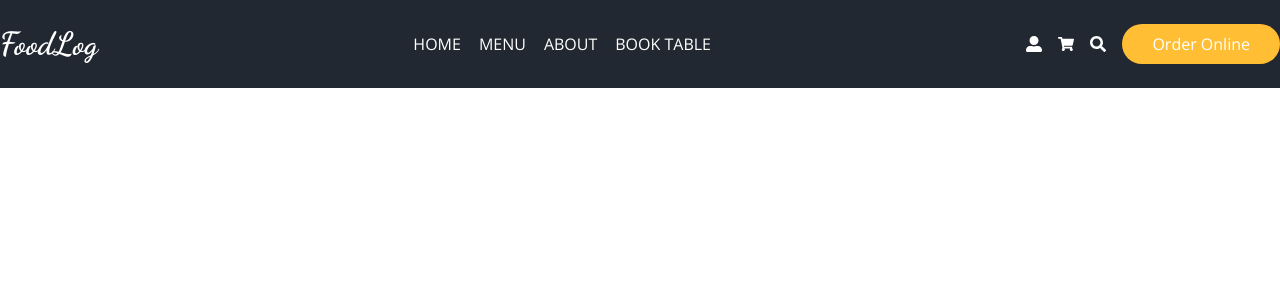
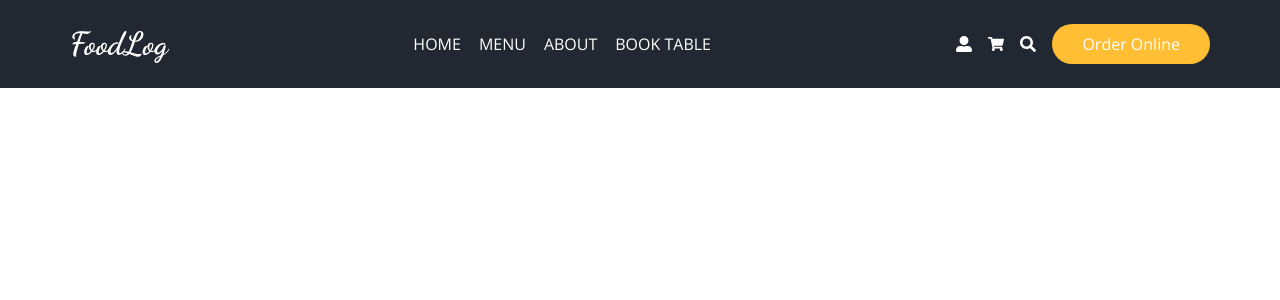
Before and after one commit to onsever/food-ordering-app, a Next.js app: page / in a window 1280 px wide. Shown: the top 300 px of the page. Built offline with nearby package versions, Linux system fonts and the light colour scheme.

Commit message:
initialized tailwindcss config

```diff
--- a/tailwind.config.js
+++ b/tailwind.config.js
@@ -6,12 +6,23 @@ module.exports = {
   ],
   theme: {
     extend: {
+      container: {
+        screens: {
+          xs: "375px",
+          sm: "640px",
+          md: "768px",
+          lg: "1024px",
+          xl: "1140px",
+          "2xl": "1140px",
+        },
+      },
       colors: {
         primary: "#ffbe33",
         secondary: "#222831",
       },
       fontFamily: {
         dancing: ["Dancing Script", "cursive"],
+        sans: ["Open Sans", "sans-serif"],
       },
     },
   },
```
